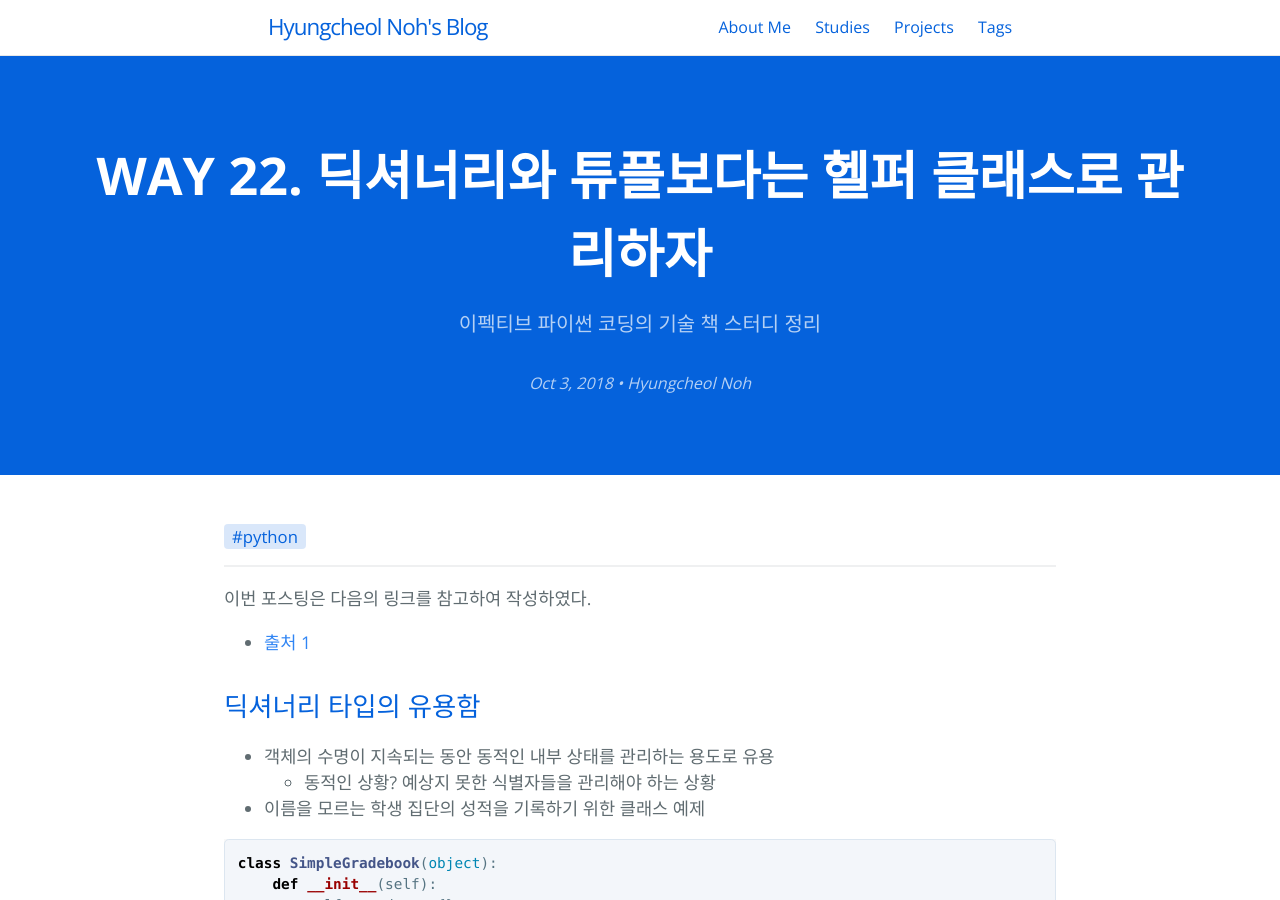
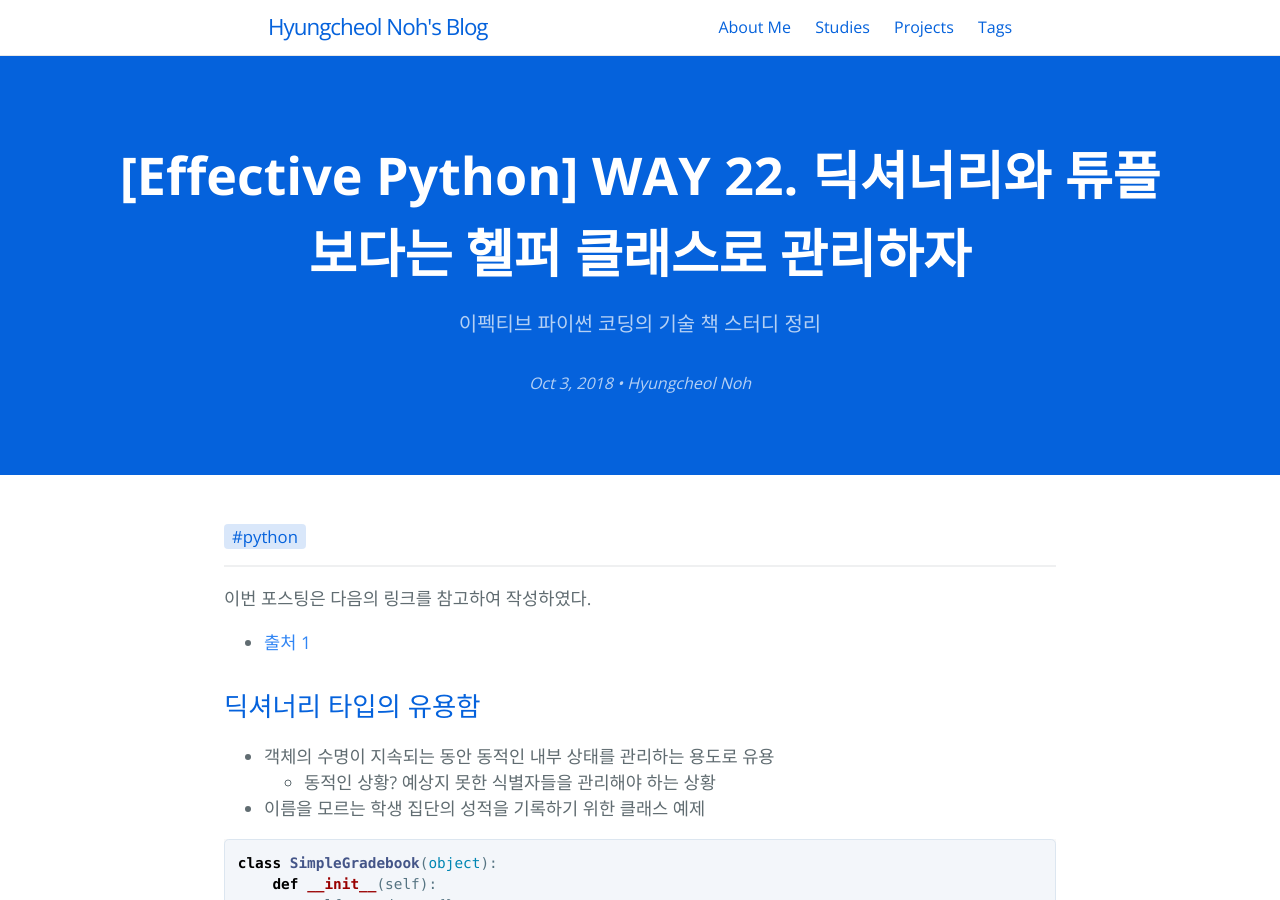
Before and after one commit to hcnoh/hcnoh.github.io, a Jekyll site: the page built from _posts/2018-10-03-effective-python-way22.md, in a window 1280 px wide and 900 px high. Built offline with Jekyll 4.4.1, drawn with Linux system fonts in a browser that asks for light colours; comment, search, counter and statistics services are not loaded; some of the changed lines change nothing that is shown.

Commit message:
Update 2018-10-03-effective-python-way22.md

```diff
--- a/_posts/2018-10-03-effective-python-way22.md
+++ b/_posts/2018-10-03-effective-python-way22.md
@@ -1,10 +1,10 @@
 ---
 layout: post
-title: "WAY 22. 딕셔너리와 튜플보다는 헬퍼 클래스로 관리하자"
+title: "[Effective Python] WAY 22. 딕셔너리와 튜플보다는 헬퍼 클래스로 관리하자"
 date: 2018-10-03 22:42:58
 tagline: "이펙티브 파이썬 코딩의 기술 책 스터디 정리"
 categories:
-- 이펙티브 파이썬 스터디
+- Effective Python
 tags:
 - python
 image: /thumbnail-mobile.png
```
